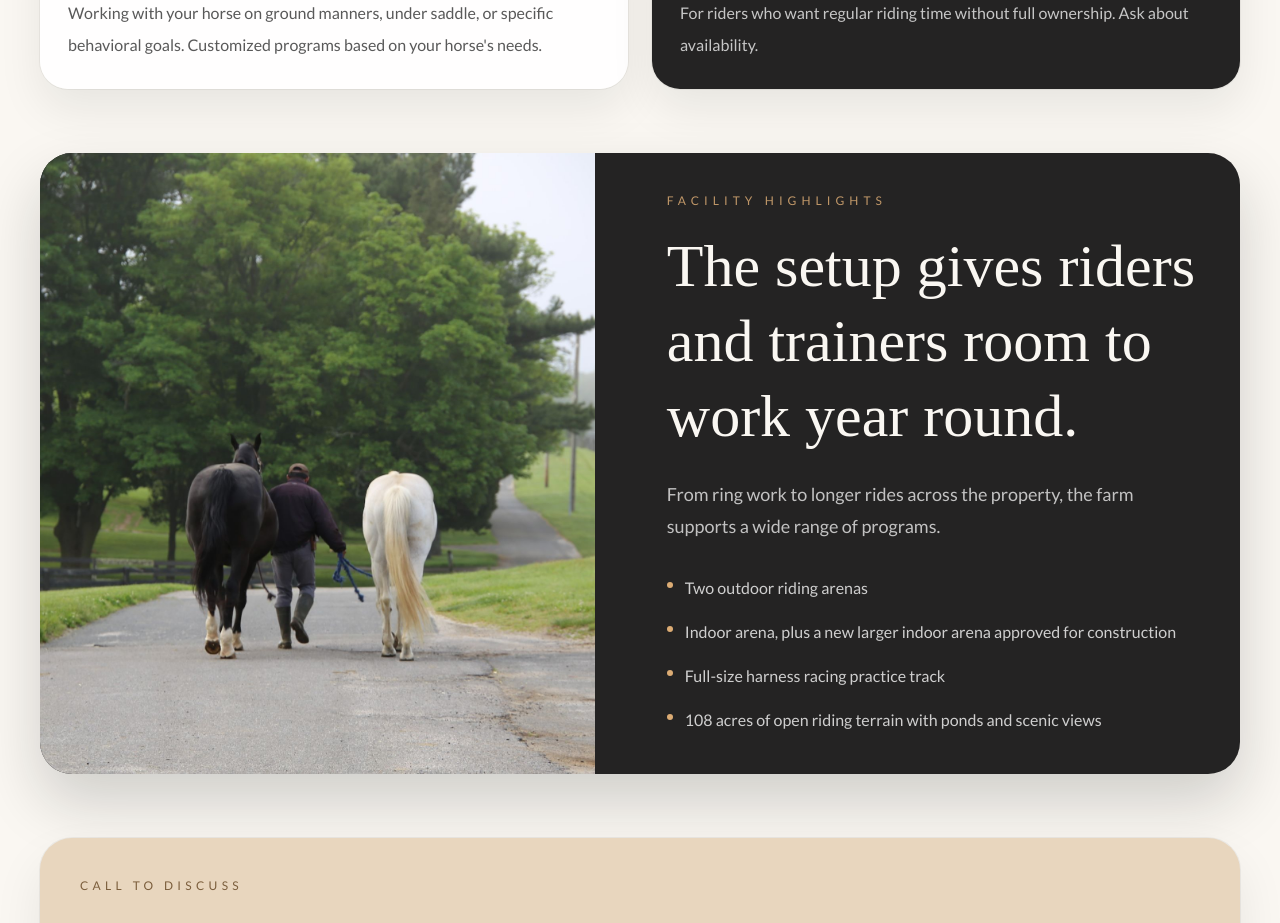
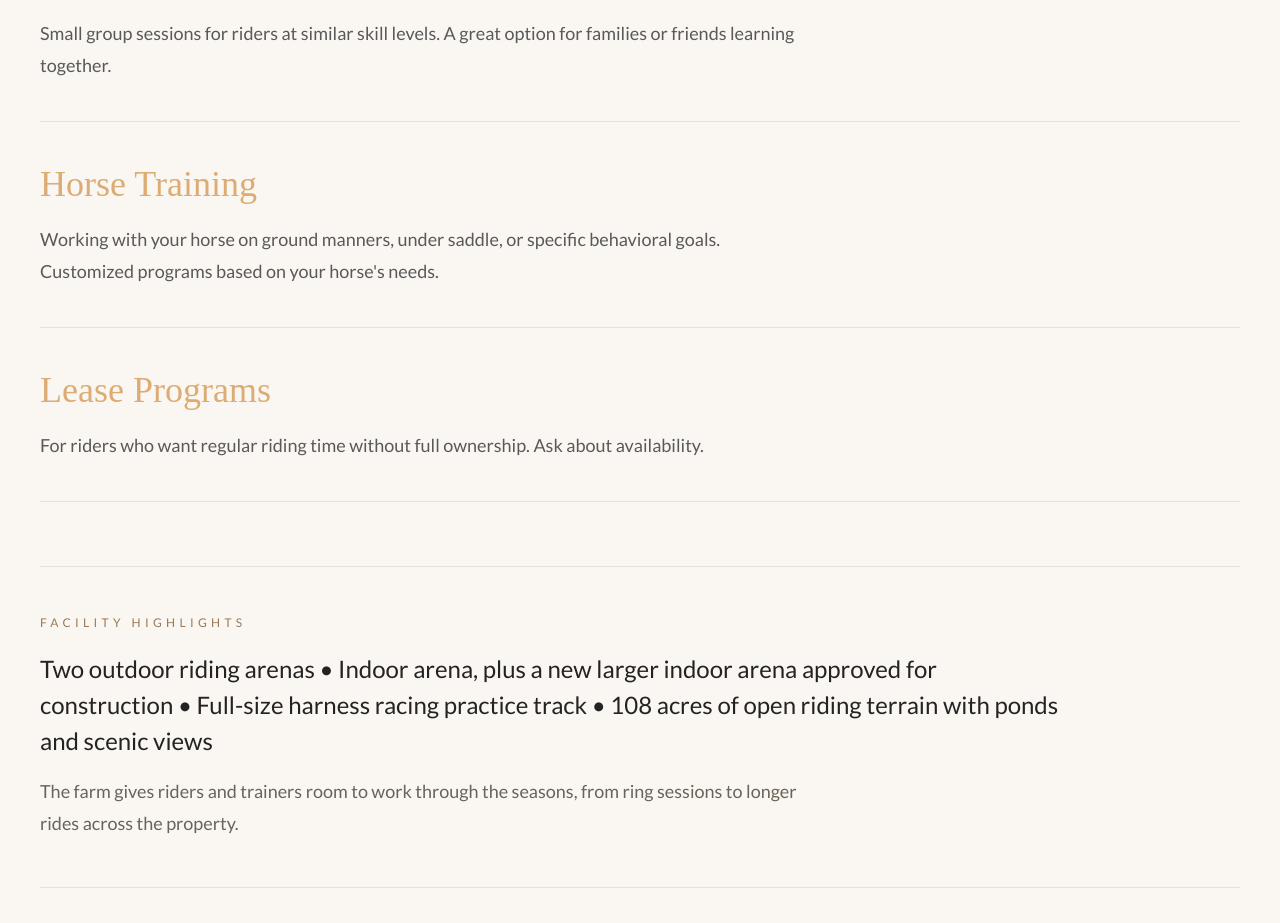
Before and after one commit to Midorivi/thunder-road-stables, a React (Vite) app: page /training in a window 1280 px wide. Shown: the part 1613-2536 px from the top of the page. Built offline with nearby package versions, Linux system fonts and the light colour scheme; a web font is replaced by a local one.

Commit message:
Redesign hero (single column, left-aligned), redesign training (stacked list), fix favicon gold horse, add FB cover photo

```diff
--- a/src/components/sections/Hero.tsx
+++ b/src/components/sections/Hero.tsx
@@ -18,30 +18,26 @@ export function Hero() {
 
       <div className="absolute inset-x-0 top-0 z-10 h-48 bg-gradient-to-b from-black/55 to-transparent" />
 
-      <div className="page-shell relative z-20 grid gap-12 py-32 lg:grid-cols-[1.3fr_0.7fr] lg:items-center lg:gap-16">
+      <div className="page-shell relative z-20 flex min-h-screen items-center py-32">
         <motion.div
           initial={{ opacity: 0, y: 30 }}
           animate={{ opacity: 1, y: 0 }}
           transition={{ duration: 1, delay: 0.2, ease: [0.22, 1, 0.36, 1] }}
+          className="max-w-5xl"
         >
-          <p className="text-xs uppercase tracking-[0.45em] text-[#DCAC74]/80 md:text-sm">Jamesport, New York</p>
-          <h1 className="mt-4 leading-[0.9]">
-            <span className="block text-6xl font-bold tracking-wide text-[#DCAC74] md:text-8xl lg:text-[6.5rem]">Thunder Road</span>
-            <span className="block text-6xl font-bold tracking-wide text-[#FAF7F2] md:text-8xl lg:text-[6.5rem]">Stables</span>
+          <h1 className="max-w-[12ch] text-5xl font-bold leading-[0.9] tracking-[0.03em] text-[#DCAC74] sm:text-6xl md:text-7xl lg:max-w-none lg:text-[7rem] xl:text-[8rem]">
+            Thunder Road Stables
           </h1>
-          <p className="mt-5 text-xl leading-relaxed text-white/70 md:text-2xl">Where Beauty Meets Exceptional Care</p>
-        </motion.div>
-
-        <motion.div
-          initial={{ opacity: 0, y: 30 }}
-          animate={{ opacity: 1, y: 0 }}
-          transition={{ duration: 1, delay: 0.4, ease: [0.22, 1, 0.36, 1] }}
-          className="rounded-[1.5rem] border border-white/10 bg-white/5 p-8 backdrop-blur-sm md:p-10"
-        >
-          <p className="text-lg leading-8 text-white/80 md:text-xl">
+          <p className="mt-5 max-w-3xl text-xl leading-relaxed text-[#FAF7F2] md:text-2xl">
+            Where Beauty Meets Exceptional Care
+          </p>
+          <p className="mt-6 max-w-2xl text-lg leading-8 text-white/80 md:text-xl">
             108 acres. 90 stalls. Every horse still gets the personal attention as if they&apos;re the only one.
           </p>
-          <Link to="/contact" className="mt-8 inline-flex min-h-12 items-center justify-center rounded-full bg-[#DCAC74] px-8 text-sm tracking-[0.18em] text-[#111517] hover:scale-[1.02] hover:bg-[#e4bc8e]">
+          <Link
+            to="/contact"
+            className="mt-10 inline-flex min-h-12 items-center justify-center rounded-full bg-[#DCAC74] px-8 text-sm tracking-[0.18em] text-[#111517] transition hover:scale-[1.02] hover:bg-[#e4bc8e]"
+          >
             Come See the Farm
           </Link>
         </motion.div>
--- a/src/content/site.ts
+++ b/src/content/site.ts
@@ -27,6 +27,7 @@ export const allGalleryImages = [
   '/gallery/news-3.jpg',
   '/gallery/news-4.jpg',
   '/gallery/ribbon-1.jpg',
+  '/gallery/fb-cover.jpg',
 ];
 
 export const homePreviewImages = [
--- a/src/pages/Training.tsx
+++ b/src/pages/Training.tsx
@@ -58,7 +58,7 @@ export function Training() {
                 and setup to support it.
               </p>
               <p>Outside trainers are also welcome to bring their programs to the farm.</p>
-              <p className="text-base text-[#6B6258]">Pricing varies by program. Call to discuss rates and availability.</p>
+              <p className="text-base text-[#6B6258]">Rates depend on the program, schedule, and level of support needed.</p>
             </div>
           </div>
         </AnimatedSection>
@@ -70,50 +70,35 @@ export function Training() {
             body="Programs can be tailored to age, experience level, and training goals."
           />
 
-          <div className="mt-10 grid gap-6 md:grid-cols-2">
-            {trainingPrograms.map((program, index) => (
-              <div
-                key={program.title}
-                className={`rounded-[1.75rem] p-7 shadow-[0_20px_45px_rgba(17,21,23,0.08)] ring-1 ring-black/5 ${
-                  index === 0 || index === 3 ? 'bg-[#242323] text-white' : 'bg-white/92 text-[#242323]'
-                }`}
-              >
-                <h3 className="text-2xl leading-tight">{program.title}</h3>
-                <p className={`mt-4 leading-8 ${index === 0 || index === 3 ? 'text-white/74' : 'text-[#595959]'}`}>
-                  {program.description}
-                </p>
+          <div className="mt-12 border-t border-[#242323]/10 bg-transparent">
+            {trainingPrograms.map((program) => (
+              <div key={program.title} className="border-b border-[#242323]/10 py-8 md:py-10">
+                <div className="max-w-4xl">
+                  <h3 className="text-3xl leading-tight text-[#DCAC74] md:text-4xl">{program.title}</h3>
+                  <p className="mt-4 max-w-3xl text-lg leading-8 text-[#595959]">{program.description}</p>
+                </div>
               </div>
             ))}
           </div>
         </AnimatedSection>
 
-        <AnimatedSection delay={0.16} className="mb-16 overflow-hidden rounded-[2rem] bg-[#242323] text-white shadow-[0_28px_60px_rgba(17,21,23,0.18)]">
-          <div className="grid gap-8 lg:grid-cols-[0.95fr_1.05fr] lg:items-center">
-            <img src="/gallery/photo-5.jpg" alt="Horse and rider training at Thunder Road Stables" className="h-full min-h-[320px] w-full object-cover" />
-            <div className="p-8 md:p-10">
-              <SectionIntro
-                label="Facility highlights"
-                title="The setup gives riders and trainers room to work year round."
-                body="From ring work to longer rides across the property, the farm supports a wide range of programs."
-                invert
-              />
-              <ul className="mt-8 space-y-4">
-                {facilityHighlights.map((item) => (
-                  <li key={item} className="flex items-start gap-3 text-white/78">
-                    <span className="mt-2 h-1.5 w-1.5 shrink-0 rounded-full bg-[#DCAC74]" />
-                    <span className="leading-7">{item}</span>
-                  </li>
-                ))}
-              </ul>
-            </div>
+        <AnimatedSection delay={0.16} className="mb-16 border-y border-[#242323]/10 py-10 md:py-12">
+          <div className="max-w-5xl">
+            <p className="text-xs uppercase tracking-[0.36em] text-[#9a7a56]">Facility highlights</p>
+            <p className="mt-5 text-xl leading-8 text-[#242323] md:text-2xl md:leading-9">
+              {facilityHighlights.join(' • ')}
+            </p>
+            <p className="mt-4 max-w-3xl text-base leading-7 text-[#6B6258] md:text-lg md:leading-8">
+              The farm gives riders and trainers room to work through the seasons, from ring sessions to longer rides across the property.
+            </p>
           </div>
         </AnimatedSection>
 
         <AnimatedSection delay={0.24}>
           <div className="rounded-[2rem] bg-[#E8D6BE] p-8 text-[#242323] shadow-[0_24px_50px_rgba(17,21,23,0.08)] ring-1 ring-black/5 md:p-10">
-            <p className="text-xs uppercase tracking-[0.36em] text-[#7B5E3C]">Call to discuss</p>
+            <p className="text-xs uppercase tracking-[0.36em] text-[#7B5E3C]">Get in touch</p>
             <h2 className="mt-5 max-w-3xl text-4xl leading-tight md:text-5xl">
-              Every horse and rider is different. Call to talk through what you&apos;re looking for and we&apos;ll put together a plan that fits.
+              Every horse and rider is different. Tell us what you need and we&apos;ll talk through the right fit.
             </h2>
             <p className="mt-5 max-w-2xl text-lg leading-8 text-[#4F463E]">
               Rates depend on the program, schedule, and level of support needed.
@@ -130,7 +115,7 @@ export function Training() {
                 to="/contact"
                 className="inline-flex min-h-12 items-center justify-center rounded-full border border-[#111517]/12 bg-white/75 px-7 text-sm tracking-[0.18em] text-[#242323] transition hover:bg-white"
               >
-                Or send us a message
+                Or send a message
               </Link>
             </div>
           </div>
```
Also changed, not shown: public/favicon.svg, public/gallery/fb-cover.jpg (added).
